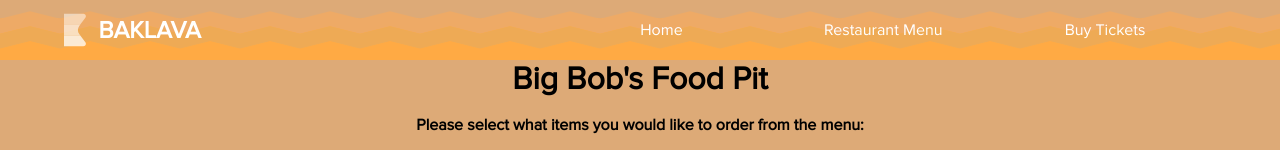
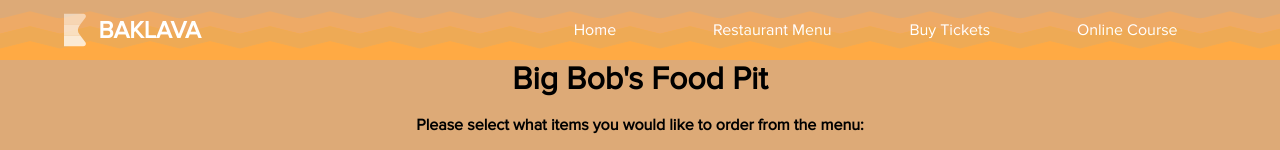
Before and after one commit to samhi113-n320/baklava, a website with bundled scripts: page views/restaurantMenu.html in a window 1280 px wide. Shown: the top 150 px of the page. Built offline with nearby package versions, Linux system fonts and the light colour scheme.

Commit message:
Update restaurantMenu.html

```diff
--- a/views/restaurantMenu.html
+++ b/views/restaurantMenu.html
@@ -34,6 +34,7 @@
           <li><a href="./">Home</a></li>
           <li><a href="./restaurantMenu">Restaurant Menu</a></li>
           <li><a href="./ticket">Buy Tickets</a></li>
+          <li><a href="./certificate">Online Course</a></li>
         </ul>
     </nav>
 
```
